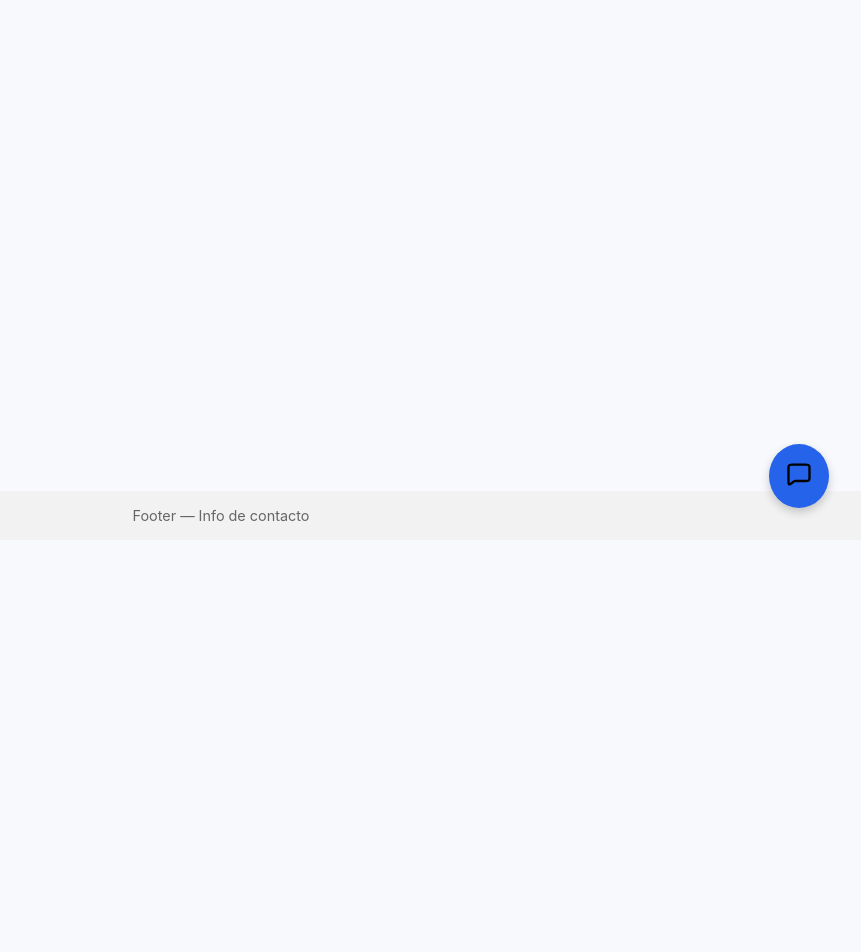
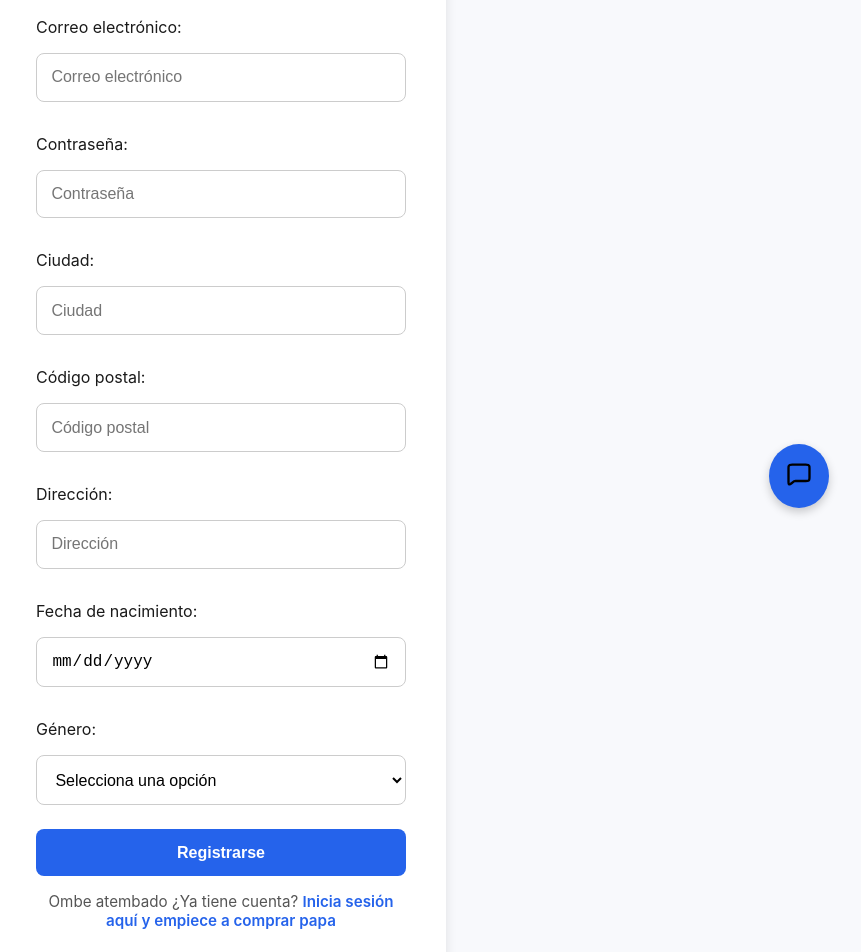
Before and after one commit to itsFr4nc0/tienda-don-berriondo, a React (Vite) app: page /register in a window 1280 px wide. Shown: the part 260-1212 px from the top of the page, without its empty margins (419-1280 px from the left). Before the commit the page ends 800 px from the top, so only its background shows below. Built offline with nearby package versions, Linux system fonts and the light colour scheme.

Commit message:
Login y Register
En teoria ya agregue lo del login y register pero no se que mas habria que hacerle

```diff
--- a/package.json
+++ b/package.json
@@ -11,7 +11,8 @@
   },
   "dependencies": {
     "react": "^19.1.1",
-    "react-dom": "^19.1.1"
+    "react-dom": "^19.1.1",
+    "react-router-dom": "^7.9.4"
   },
   "devDependencies": {
     "@eslint/js": "^9.36.0",
--- a/src/App.tsx
+++ b/src/App.tsx
@@ -1,20 +1,27 @@
 import React from "react";
+import { Routes, Route } from "react-router-dom";
 import { Header } from "./components/Header";
 import { Footer } from "./components/Footer";
 import { ChatbotButton } from "./components/ChatbotButton";
 import { Home } from "./pages/Home";
+import { Login } from "./pages/Login";
+import { Register } from "./pages/Register";
 import "./assets/styles/global.css";
 
 const App: React.FC = () => {
   return (
-    <>
-      <div className="app-container">
-        <Header />
-        <Home />
-        <Footer />
-        <ChatbotButton />
-      </div>
-    </>
+    <div className="app-container">
+      <Header />
+
+      <Routes>
+        <Route path="/" element={<Home />} />
+        <Route path="/login" element={<Login />} />
+        <Route path="/register" element={<Register />} />
+      </Routes>
+
+      <Footer />
+      <ChatbotButton />
+    </div>
   );
 };
 
--- a/src/components/Header.tsx
+++ b/src/components/Header.tsx
@@ -1,5 +1,6 @@
 import React from "react";
 import "../assets/styles/global.css";
+import { Link } from "react-router-dom";
 
 export const Header: React.FC = () => {
   return (
@@ -7,7 +8,9 @@ export const Header: React.FC = () => {
       <h1 className="header-title">Mi Tienda</h1>
       <div className="header-icons">
         <img src="/icons/cart.svg" alt="Carrito" />
-        <img src="/icons/user.svg" alt="Usuario" />
+        <Link to="/login">
+          <img src="/icons/user.svg" alt="Usuario" />
+        </Link>
       </div>
     </header>
   );
--- a/src/main.tsx
+++ b/src/main.tsx
@@ -1,9 +1,12 @@
-import { StrictMode } from 'react'
-import { createRoot } from 'react-dom/client'
-import App from './App.tsx'
+import { StrictMode } from "react";
+import { createRoot } from "react-dom/client";
+import { BrowserRouter } from "react-router-dom";
+import App from "./App.tsx";
 
-createRoot(document.getElementById('root')!).render(
+createRoot(document.getElementById("root")!).render(
   <StrictMode>
-    <App />
-  </StrictMode>,
-)
+    <BrowserRouter>
+      <App />
+    </BrowserRouter>
+  </StrictMode>
+);
--- /dev/null
+++ b/src/pages/Login.tsx
@@ -0,0 +1,54 @@
+import React, { useState } from "react";
+import "./login.css";
+import { Link, useNavigate } from "react-router-dom";
+
+export const Login: React.FC = () => {
+  const [email, setEmail] = useState("");
+  const [password, setPassword] = useState("");
+  const navigate = useNavigate();
+
+  const handleSubmit = (e: React.FormEvent) => {
+    e.preventDefault();
+    console.log("Datos de inicio de sesión:", { email, password });
+    navigate("/");
+  };
+
+  return (
+    <div className="login-container">
+      <div className="login-card">
+        <h2 className="login-title">Iniciar Sesión</h2>
+
+        <form className="login-form" onSubmit={handleSubmit}>
+          <label htmlFor="loginEmail">Correo electrónico:</label>
+          <input
+            id="loginEmail"
+            type="email"
+            placeholder="Correo electrónico"
+            value={email}
+            onChange={(e) => setEmail(e.target.value)}
+            required
+          />
+
+          <label htmlFor="loginPassword">Contraseña:</label>
+          <input
+            id="loginPassword"
+            type="password"
+            placeholder="Contraseña"
+            value={password}
+            onChange={(e) => setPassword(e.target.value)}
+            required
+          />
+
+          <button type="submit">Entrar</button>
+        </form>
+
+        <p className="login-register-link">
+          ¿No tienes cuenta? no se haga coger tristeza{" "}
+          <Link to="/register" className="link">
+            Regístrate aquí ome
+          </Link>
+        </p>
+      </div>
+    </div>
+  );
+};
--- /dev/null
+++ b/src/pages/Register.tsx
@@ -0,0 +1,140 @@
+import React, { useState } from "react";
+import { Link } from "react-router-dom";
+import "./register.css";
+
+export const Register: React.FC = () => {
+  const [formData, setFormData] = useState({
+    name: "",
+    email: "",
+    password: "",
+    city: "",
+    postalCode: "",
+    address: "",
+    birthDate: "",
+    gender: "",
+  });
+
+  const handleChange = (
+    e: React.ChangeEvent<HTMLInputElement | HTMLSelectElement>
+  ) => {
+    const { name, value } = e.target;
+    setFormData({
+      ...formData,
+      [name]: value,
+    });
+  };
+
+  const handleSubmit = (e: React.FormEvent) => {
+    e.preventDefault();
+    console.log("Datos de registro:", formData);
+  };
+
+  return (
+    <div className="register-container">
+      <div className="register-card">
+        <h2 className="register-title">Crear Cuenta</h2>
+
+        <form className="register-form" onSubmit={handleSubmit}>
+          <label htmlFor="name">Nombre completo:</label>
+          <input
+            id="name"
+            type="text"
+            name="name"
+            placeholder="Nombre completo"
+            value={formData.name}
+            onChange={handleChange}
+            required
+          />
+
+          <label htmlFor="email">Correo electrónico:</label>
+          <input
+            id="email"
+            type="email"
+            name="email"
+            placeholder="Correo electrónico"
+            value={formData.email}
+            onChange={handleChange}
+            required
+          />
+
+          <label htmlFor="password">Contraseña:</label>
+          <input
+            id="password"
+            type="password"
+            name="password"
+            placeholder="Contraseña"
+            value={formData.password}
+            onChange={handleChange}
+            required
+          />
+
+          <label htmlFor="city">Ciudad:</label>
+          <input
+            id="city"
+            type="text"
+            name="city"
+            placeholder="Ciudad"
+            value={formData.city}
+            onChange={handleChange}
+            required
+          />
+
+          <label htmlFor="postalCode">Código postal:</label>
+          <input
+            id="postalCode"
+            type="text"
+            name="postalCode"
+            placeholder="Código postal"
+            value={formData.postalCode}
+            onChange={handleChange}
+            required
+          />
+
+          <label htmlFor="address">Dirección:</label>
+          <input
+            id="address"
+            type="text"
+            name="address"
+            placeholder="Dirección"
+            value={formData.address}
+            onChange={handleChange}
+            required
+          />
+
+          <label htmlFor="birthDate">Fecha de nacimiento:</label>
+          <input
+            id="birthDate"
+            type="date"
+            name="birthDate"
+            value={formData.birthDate}
+            onChange={handleChange}
+            required
+          />
+
+          <label htmlFor="gender">Género:</label>
+          <select
+            id="gender"
+            name="gender"
+            value={formData.gender}
+            onChange={handleChange}
+            required
+          >
+            <option value="">Selecciona una opción</option>
+            <option value="masculino">Masculino</option>
+            <option value="femenino">Femenino</option>
+            <option value="otro">Otro</option>
+          </select>
+
+          <button type="submit">Registrarse</button>
+        </form>
+
+        <p className="register-login-link">
+          Ombe atembado ¿Ya tiene cuenta?{" "}
+          <Link to="/login" className="link">
+            Inicia sesión aquí y empiece a comprar papa
+          </Link>
+        </p>
+      </div>
+    </div>
+  );
+};
--- /dev/null
+++ b/src/pages/login.css
@@ -0,0 +1,78 @@
+.login-container {
+  display: flex;
+  justify-content: center;
+  align-items: center;
+  height: 80vh;
+  background-color: #f8f9fc;
+}
+
+.login-card {
+  background-color: white;
+  padding: 2.5rem;
+  border-radius: 12px;
+  box-shadow: 0 4px 12px rgba(0, 0, 0, 0.1);
+  width: 90%;
+  max-width: 400px;
+}
+
+.login-title {
+  text-align: center;
+  font-size: 1.8rem;
+  font-weight: 700;
+  margin-bottom: 1.5rem;
+  color: #1a1a1a;
+}
+
+.login-form input {
+  width: 100%;
+  padding: 0.9rem;
+  margin-bottom: 1rem;
+  border: 1px solid #ccc;
+  border-radius: 8px;
+  font-size: 1rem;
+}
+
+.login-form button {
+  width: 100%;
+  padding: 0.9rem;
+  background-color: #2563eb;
+  color: white;
+  font-size: 1rem;
+  font-weight: 600;
+  border: none;
+  border-radius: 8px;
+  cursor: pointer;
+  transition: background-color 0.2s ease;
+}
+
+.login-form button:hover {
+  background-color: #1e40af;
+}
+
+.login-register-link {
+  margin-top: 1rem;
+  text-align: center;
+  font-size: 0.95rem;
+  color: #555;
+}
+
+.link {
+  color: #2563eb;
+  font-weight: 600;
+  text-decoration: none;
+}
+
+.link:hover {
+  text-decoration: underline;
+}
+
+/*Responsive */
+@media (max-width: 600px) {
+  .login-card {
+    padding: 1.5rem;
+  }
+
+  .login-title {
+    font-size: 1.5rem;
+  }
+}
--- /dev/null
+++ b/src/pages/register.css
@@ -0,0 +1,108 @@
+.register-container {
+  display: flex;
+  justify-content: center;
+  align-items: center;
+  height: 80vh;
+  background-color: #f8f9fc;
+}
+
+.register-card {
+  background-color: white;
+  padding: 2.5rem;
+  border-radius: 12px;
+  box-shadow: 0 4px 12px rgba(0, 0, 0, 0.1);
+  width: 90%;
+  max-width: 450px;
+}
+
+.register-title {
+  text-align: center;
+  font-size: 1.8rem;
+  font-weight: 700;
+  margin-bottom: 1.5rem;
+  color: #1a1a1a;
+  position: relative;
+  z-index: 1;
+}
+
+
+.register-form input {
+  width: 100%;
+  padding: 0.9rem;
+  margin-bottom: 1rem;
+  border: 1px solid #ccc;
+  border-radius: 8px;
+  font-size: 1rem;
+}
+
+.register-form button {
+  width: 100%;
+  padding: 0.9rem;
+  background-color: #2563eb;
+  color: white;
+  font-size: 1rem;
+  font-weight: 600;
+  border: none;
+  border-radius: 8px;
+  cursor: pointer;
+  transition: background-color 0.2s ease;
+}
+
+.register-form button:hover {
+  background-color: #1e40af;
+}
+
+.register-login-link {
+  margin-top: 1rem;
+  text-align: center;
+  font-size: 0.95rem;
+  color: #555;
+}
+
+.link {
+  color: #2563eb;
+  font-weight: 600;
+  text-decoration: none;
+}
+
+.link:hover {
+  text-decoration: underline;
+}
+
+/*Responsive */
+@media (max-width: 600px) {
+  .register-card {
+    padding: 1.5rem;
+  }
+
+  .register-title {
+    font-size: 1.5rem;
+  }
+}
+
+.register-form {
+  display: flex;
+  flex-direction: column;
+  gap: 1rem;}
+
+.register-form select {
+  width: 100%;
+  padding: 0.9rem;
+  border: 1px solid #ccc;
+  border-radius: 8px;
+  font-size: 1rem;
+  background-color: white;
+}
+
+.register-form button {
+  margin-top: 0.5rem;
+}
+
+.register-container {
+  flex: 1;
+  display: flex;
+  justify-content: center;
+  align-items: center;
+  padding-bottom: 3rem;
+  box-sizing: border-box;
+}
```
Also changed, not shown: 1 other file (tests, documents, lock files or other folders).
